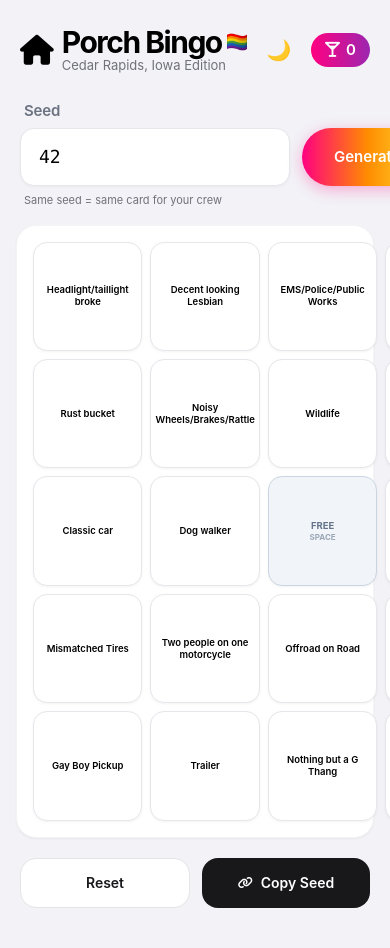
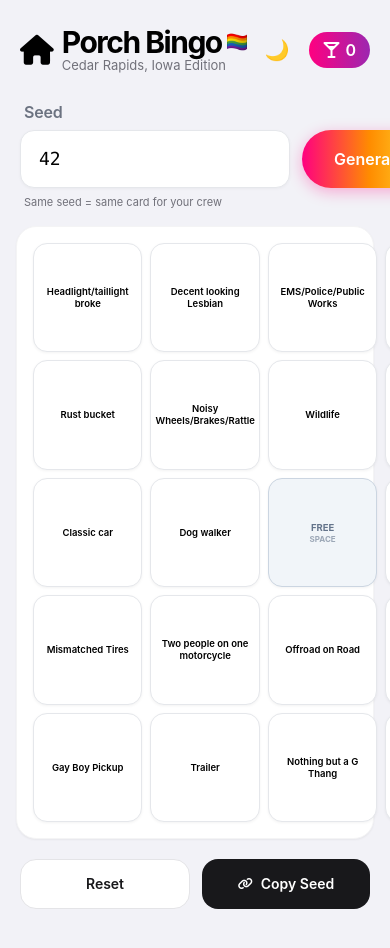
Before and after one commit to Bookman367/porch-bingo, a plain HTML site: page index.html in a window 390 px wide. Shown: the top 948 px of the page. Drawn offline with nearby package versions, Linux system fonts and the light colour scheme; a web font is replaced by a local one.

Commit message:
Increase tile font to 16px + tighter line-height for phone

```diff
--- a/index.html
+++ b/index.html
@@ -43,10 +43,10 @@
             align-items: center;
             justify-content: center;
             text-align: center;
-            font-size: 15px;
+            font-size: 16px;
             font-weight: 600;
-            line-height: 1.15;
-            padding: 4px 2px;
+            line-height: 1.1;
+            padding: 3px 2px;
             transition: all 0.2s cubic-bezier(0.23, 1, 0.32, 1);
             cursor: pointer;
             user-select: none;
@@ -84,7 +84,7 @@
         }
 
         .section-header {
-            font-size: 15px;
+            font-size: 16px;
             font-weight: 600;
             color: #6b7280;
             letter-spacing: -0.2px;
@@ -122,7 +122,7 @@
             font-weight: 700;
             padding: 14px 26px;
             border-radius: 9999px;
-            font-size: 15px;
+            font-size: 16px;
             transition: all 0.3s ease;
             box-shadow: 0 4px 15px rgba(255, 0, 128, 0.3);
         }
@@ -136,7 +136,7 @@
             color: white;
             padding: 6px 14px;
             border-radius: 9999px;
-            font-size: 15px;
+            font-size: 16px;
             font-weight: 600;
             display: inline-flex;
             align-items: center;
```
